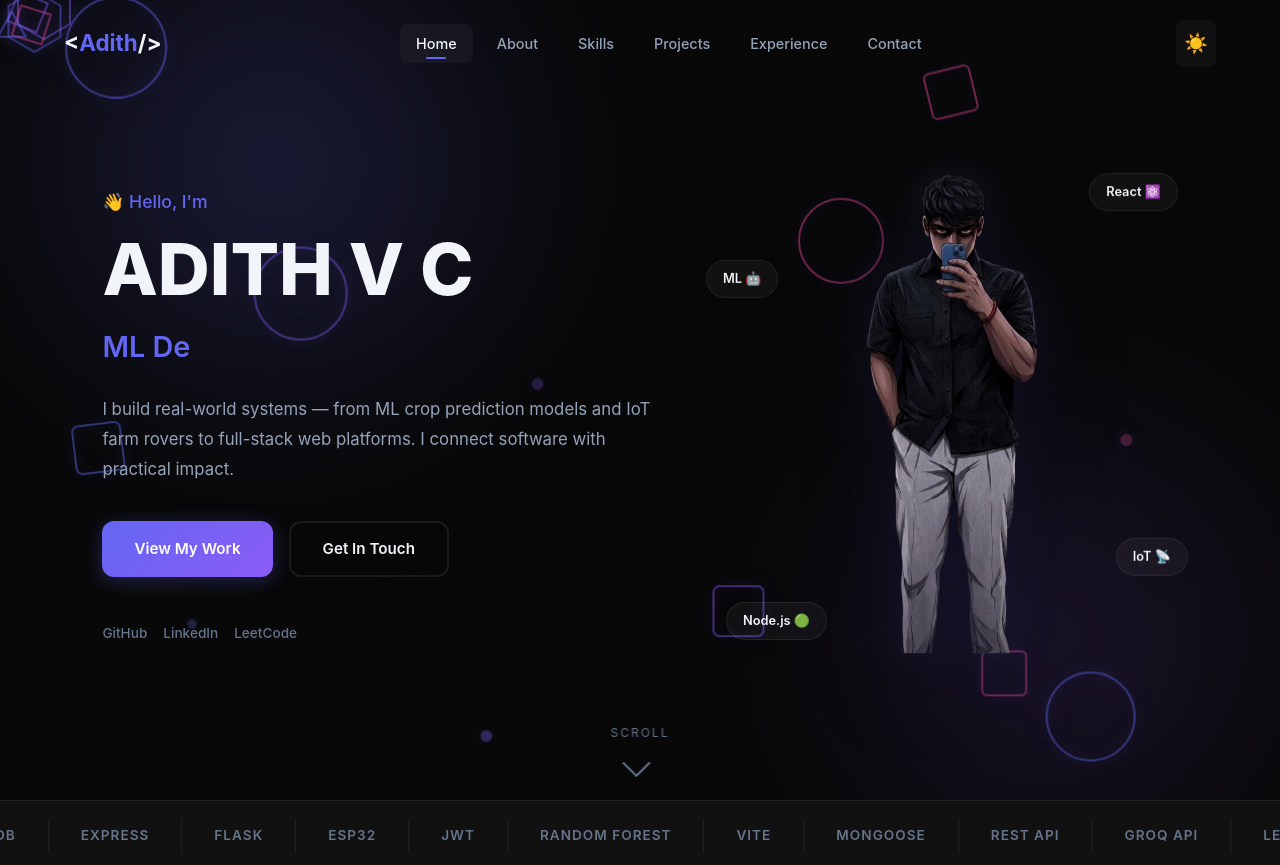
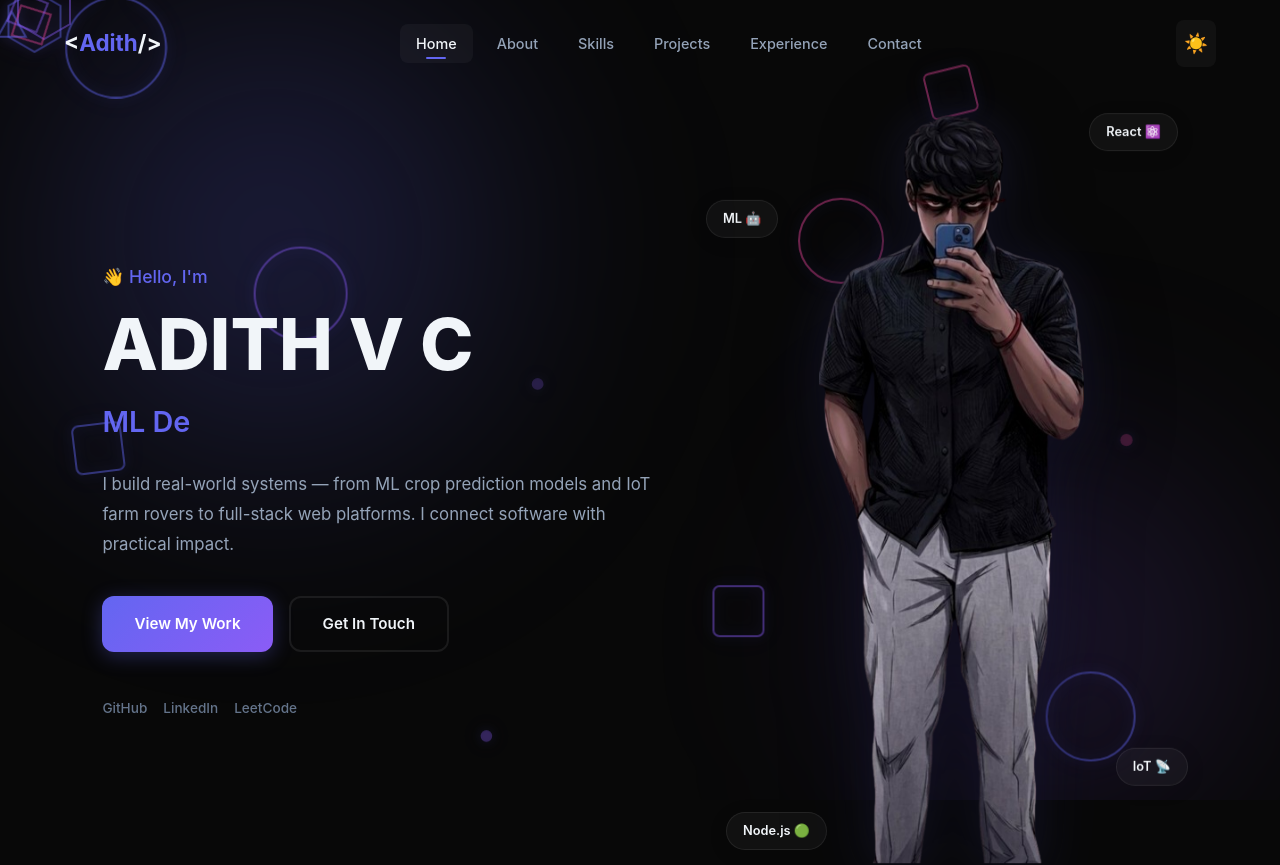
Before and after one commit to ADITH6452003/portfolio, a React (Vite) app: page / in a window 1280 px wide. Shown: the top 865 px of the page. Built offline with nearby package versions, Linux system fonts and the light colour scheme.

Commit message:
Update portfolio

```diff
--- a/src/App.css
+++ b/src/App.css
@@ -68,7 +68,7 @@ body {
   filter: blur(100px);
 }
 .bg-orb1 {
-  width: 600px; height: 600px;
+  width: 600px; height: 750px;
   background: radial-gradient(circle, rgba(99,102,241,0.28), transparent 70%);
   top: -10%; left: -8%;
   animation: blobDrift1 28s ease-in-out infinite;
@@ -389,7 +389,7 @@ body {
   display: flex;
   align-items: flex-end;
   justify-content: center;
-  height: 480px;
+  height: 750px;
   overflow: visible;
   background: transparent;
 }
@@ -409,9 +409,9 @@ body {
   position: relative;
 }
 .hero-photo {
-  width: 340px;
+  width: 620px;
   height: auto;
-  max-height: 480px;
+  max-height: 750px;
   object-fit: contain;
   object-position: bottom center;
   z-index: 1;
@@ -442,7 +442,7 @@ body {
   opacity: 0.3;
 }
 .ring1 { width: 300px; height: 300px; animation: ringPulse 3s ease-in-out infinite; }
-.ring2 { width: 340px; height: 340px; animation: ringPulse 3s 1s ease-in-out infinite; }
+.ring2 { width: 620px; height: 340px; animation: ringPulse 3s 1s ease-in-out infinite; }
 @keyframes ringPulse {
   0%,100% { transform: scale(1);    opacity: 0.3; }
   50%      { transform: scale(1.05); opacity: 0.15; }
```
